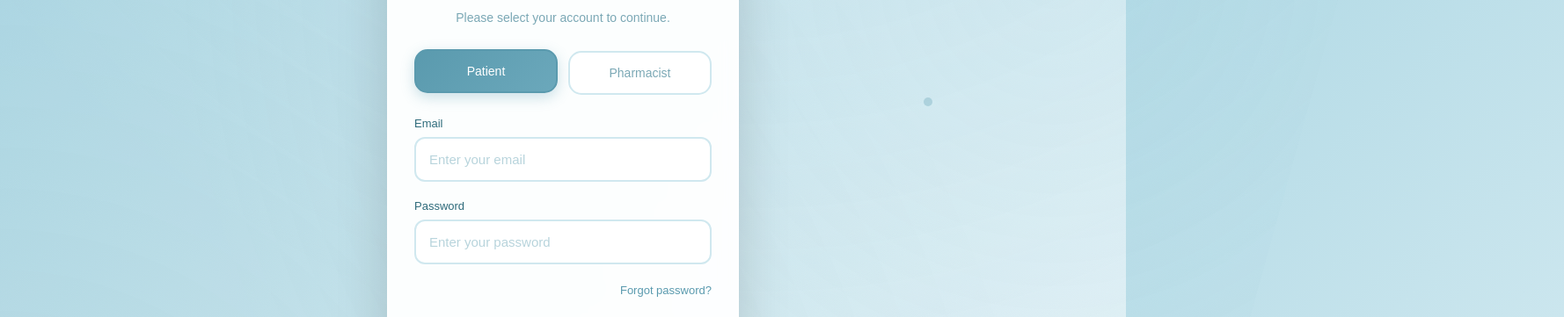
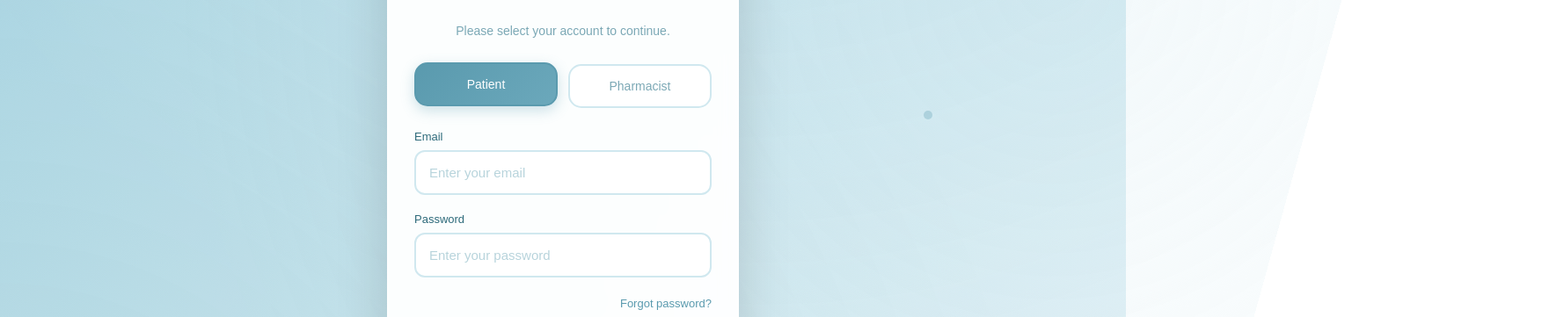
Before and after one commit to wrufay/clearpharma, a plain HTML site: page index.html in a window 1280 px wide. Shown: the part 284-645 px from the top of the page at 88% size, 1778 px wide, since content can reach past the window. Drawn offline with Linux system fonts and the light colour scheme; a web font is replaced by a local one.

Commit message:
Update index.html

```diff
--- a/index.html
+++ b/index.html
@@ -27,15 +27,14 @@
         display: flex;
         justify-content: center;
         align-items: center;
-        padding: 20px;
+        padding: 40px 20px;
         position: relative;
-        overflow: hidden;
       }
 
       /* Animated background particles */
       body::before {
         content: "";
-        position: absolute;
+        position: fixed;
         width: 200%;
         height: 200%;
         background: radial-gradient(
@@ -54,6 +53,7 @@
             transparent 50%
           );
         animation: float 20s ease-in-out infinite;
+        z-index: 0;
       }
 
       @keyframes float {
@@ -81,6 +81,7 @@
         z-index: 1;
         animation: slideInUp 0.6s ease-out;
         border: 1px solid rgba(255, 255, 255, 0.5);
+        margin: auto;
       }
 
       @keyframes slideInUp {
@@ -499,6 +500,7 @@
         border-radius: 50%;
         pointer-events: none;
         animation: floatParticle 15s linear infinite;
+        z-index: 0;
       }
 
       /* Loading spinner for button */
@@ -524,6 +526,10 @@
 
       /* Responsive */
       @media (max-width: 480px) {
+        body {
+          padding: 20px;
+        }
+
         .container {
           padding: 30px 20px;
         }
```
